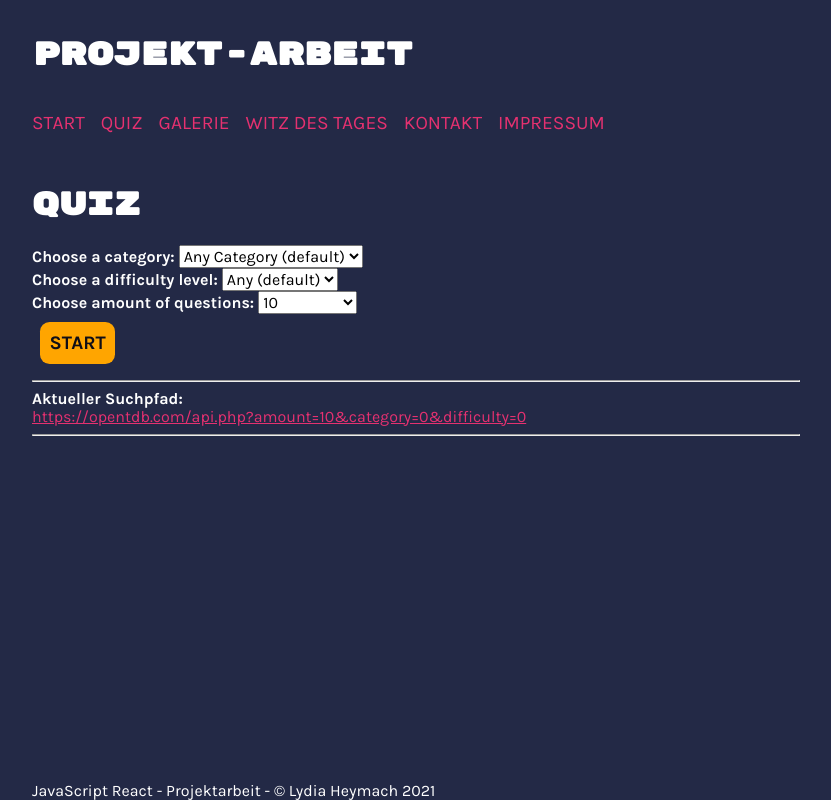
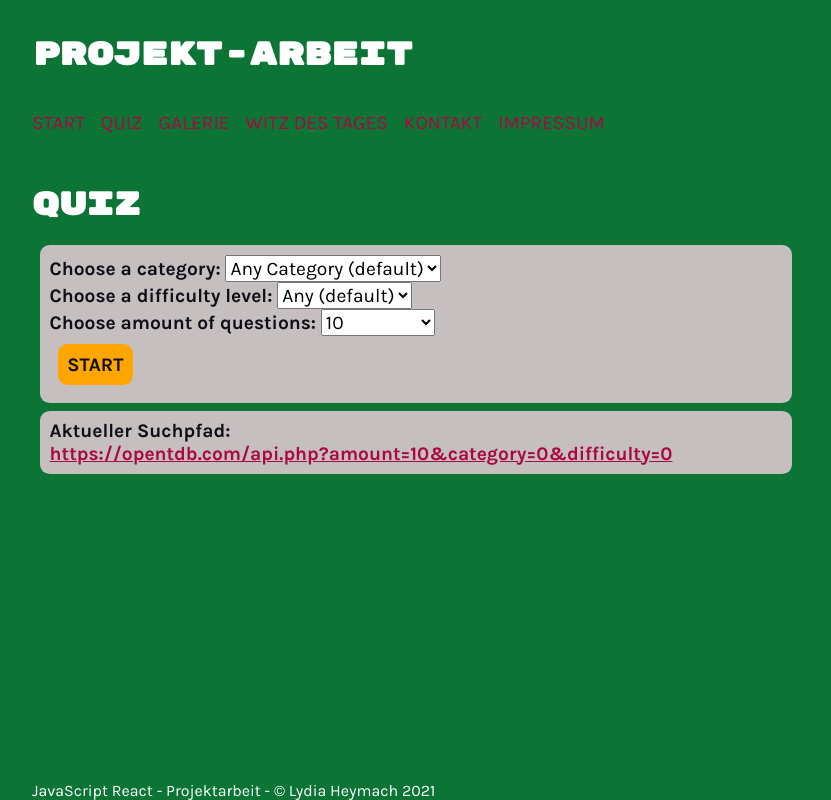
Before and after one commit to codebyly/ReactQuiz, a Next.js app: page /quiz in a window 1280 px wide. Shown: the whole page, without its empty margins (224-1055 px from the left). Built offline with nearby package versions, Linux system fonts and the light colour scheme.

Commit message:
Farbanpassungen

```diff
--- a/components/QuizCarrousel.js
+++ b/components/QuizCarrousel.js
@@ -23,7 +23,7 @@ export default function QuizCarrousel({
   // console.log(`Status Frage: ${fragen[0].status}`);//angekommen
 
   return (
-    <div className="quiz-carrousel ">
+    <div className="quiz quiz-carrousel ">
       <p>
         <span className="links">
           Question # {count + 1}/{fragen.length}
--- a/components/QuizKonfigurator.js
+++ b/components/QuizKonfigurator.js
@@ -17,6 +17,7 @@ export default function QuizKonfigurator() {
 
   return (
     <>
+      <div className="quiz quiz-konfig">
         <form className="filter" onSubmit={(e) => e.preventDefault()}>
           {/* Unterbinde Standardverhalten onSubmit, beim absenden */}
 
@@ -74,13 +75,13 @@ export default function QuizKonfigurator() {
 
           <button onClick={loadQuiz}>START</button>
         </form>
-
-      <hr />
+      </div>
+      <div className="quiz quiz-konfig">
         <strong>Aktueller Suchpfad: </strong>
         <br />
         {/* <a href={basicSearchTerm}>{basicSearchTerm}</a> */}
         <a href={searchTerm}>{searchTerm}</a>
-      <hr />
+      </div>
 
       {/* Quiz erst bei Klick auf Start (isStarted) */}
       {isStarted && <QuizLoader searchTerm={searchTerm} amount={amount} />}
--- a/components/QuizResult.js
+++ b/components/QuizResult.js
@@ -1,10 +1,10 @@
 export default function QuizResult({ points, amount }) {
   return (
-    <div className="quiz-result ">
+    <div className="quiz quiz-result ">
       <h3>Quiz finished!</h3>
       {/* <p>Your final points: {points}</p> */}
       <p>
-        You've answered {points}/{amount} questions correctly!
+        You&rsquo;ve answered {points}/{amount} questions correctly!
       </p>
       <strong>{getStatusText(points, amount)}</strong>
     </div>
--- a/sass/_layout.scss
+++ b/sass/_layout.scss
@@ -1,5 +1,5 @@
 body {
-  background: $dark-purple;
+  background: $background;
   color: white;
 }
 
--- a/sass/_quiz.scss
+++ b/sass/_quiz.scss
@@ -1,14 +1,19 @@
-.quiz-carrousel {
-  background-color: azure;
+.quiz {
+  background: $white;
   padding: 0.5em;
   border-radius: 0.5em;
   font-size: 1.2rem;
-  background: azure;
   color: $black;
   border: none;
   box-shadow: none;
   margin: 0.5rem;
   font-weight: bold;
+}
+.quiz-konfig {
+  background-color: $config;
+}
+.quiz-carrousel {
+  background-color: $carrousel;
 
   .correct {
     border: 2px solid green;
@@ -29,14 +34,5 @@
 }
 
 .quiz-result {
-  background-color: azure;
-  padding: 0.5em;
-  border-radius: 0.5em;
-  font-size: 1.2rem;
-  background: azure;
-  color: $black;
-  border: none;
-  box-shadow: none;
-  margin: 0.5rem;
-  font-weight: bold;
+  background-color: $result;
 }
--- a/sass/variables/_colors.scss
+++ b/sass/variables/_colors.scss
@@ -1,9 +1,13 @@
 $dark-purple: #232946;
+$background: #0c7536;
+$config: #c5bfbf;
+$carrousel: #9ff6f6;
+$result: #8ccd29d2;
 $white: #fffffe;
 $text: #a7a9be;
 $orange: #ff8906;
 $black: #0f0e17;
-$medium-red: #e53170;
+$medium-red: #aa0840;
 $light-red: #f25f4c;
 
 :root {
```
Lines whose indentation alone changed are shown as unchanged.
